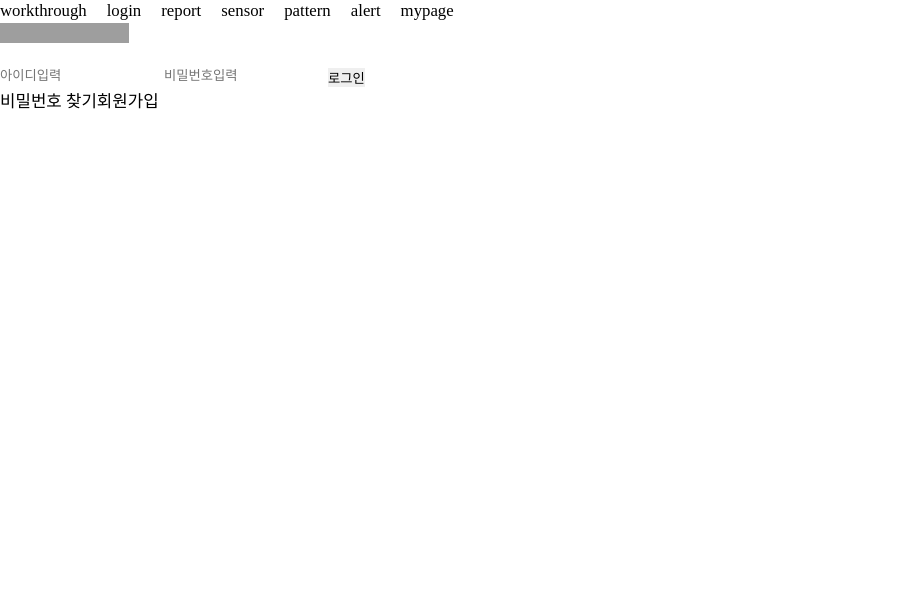
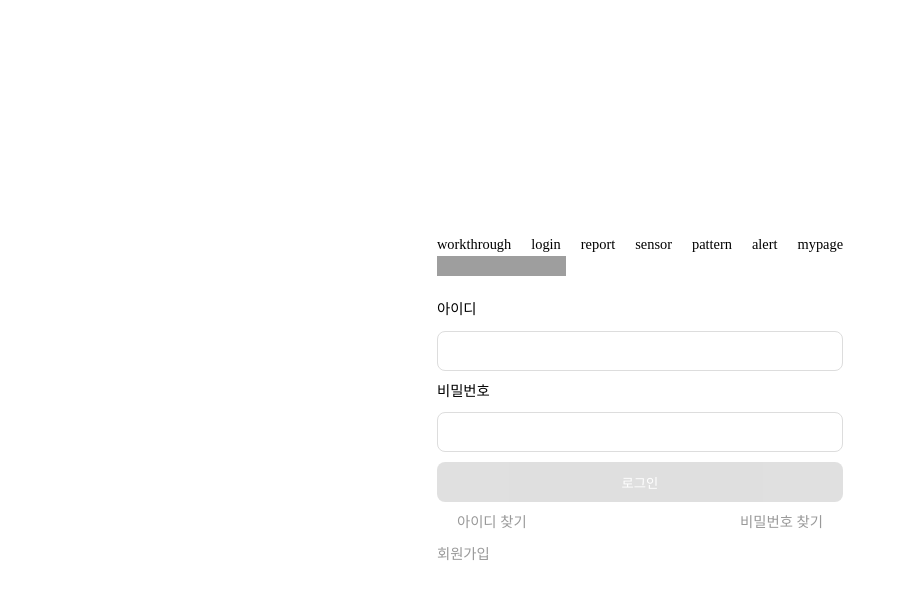
Before and after one commit to webee120/sct, a React (Vite) app: page /login in a window 1280 px wide. Shown: the top 598 px of the page, without its empty margins (0-906 px from the left). Built offline with nearby package versions, Linux system fonts and the light colour scheme; grey boxes are pictures that could not be loaded; a web font is replaced by a local one.

Commit message:
로그인

```diff
--- a/src/App.css
+++ b/src/App.css
@@ -3,9 +3,59 @@ main > ul {
   gap: 20px;
 }
 
+@media (max-width: 800px) {
+  main > ul {
+    flex-direction: column;
+    align-items: center;
+  }
+}
+body{
+  font-size: 1.2rem;
+  line-height: 1.5;
+  display: flex;
+  justify-content: center;
+  align-items: center;
+  min-height: 100vh;
+}
 
  /* login */
 h1 img {
   width: 129px;
   height: 20px;
 }
+.input-box{
+  display: flex;
+  flex-direction: column;
+  gap: 10px;
+}
+.input-box input{
+  border-radius: 8px;
+  border: 1px solid #ddd;
+  height: 40px;
+  padding: 0 20px;
+  color: #ddd;
+}
+.input-box input::placeholder{
+  color: #333333;
+}
+.input-box button{
+  background-color: #000;
+  opacity: 12%;
+  color: #fff;
+  border-radius: 8px;
+  height: 40px;
+  border: 0;
+  cursor: pointer;
+}
+.find-join{
+  display: flex;
+  justify-content: space-between;
+  padding: 10px 20px;
+}
+.find-join a{
+  font-size: 1.2rem;
+  color: #999999;
+}
+.join a{
+  color: #999999;
+}
--- a/src/component/pages/Login.jsx
+++ b/src/component/pages/Login.jsx
@@ -1,4 +1,5 @@
 const Login =()=> {
+
   return(
     <>
       <div className='wrap'>
@@ -9,15 +10,19 @@ const Login =()=> {
             <legend>회원 로그인</legend>
 
             <div className="input-box">
-              <input type="text" placeholder='아이디입력' />
-              <input type="password" placeholder='비밀번호입력'/>
+              아이디<input type="text" placeholder='' />
+              비밀번호<input type="password" placeholder=''/>
               <button type='submit'>로그인</button>
             </div>{/* .input-box */}
 
             <div className="find-join">
+              <a href="#">아이디 찾기</a>
               <a href="#">비밀번호 찾기</a>
+            </div>{/* .find-join */}
+
+            <div className="join">
               <a href="#">회원가입</a>
-            </div>{/* .find-join */}
+            </div>{/* .-join */}
 
           </fieldset>
         </form>
```
